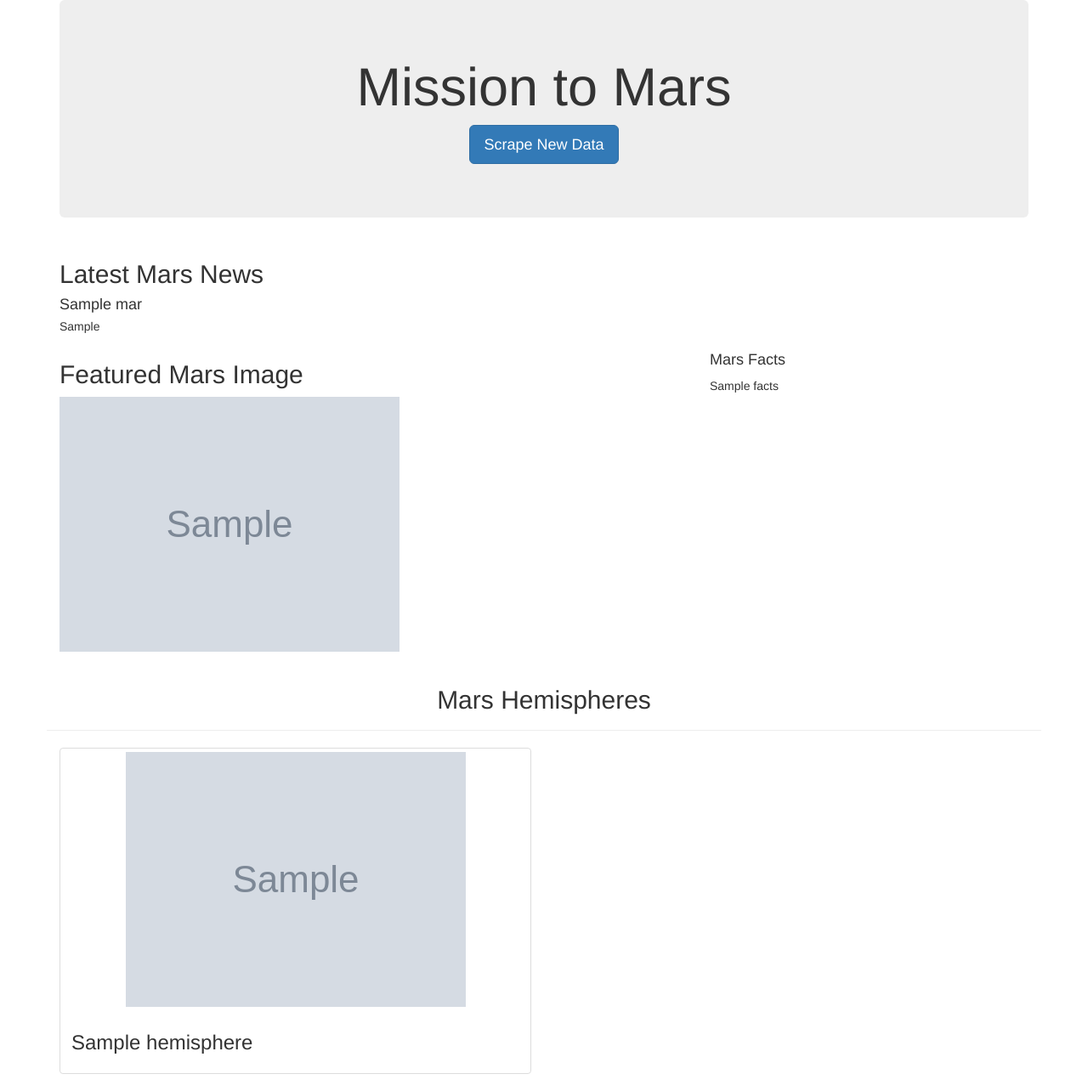
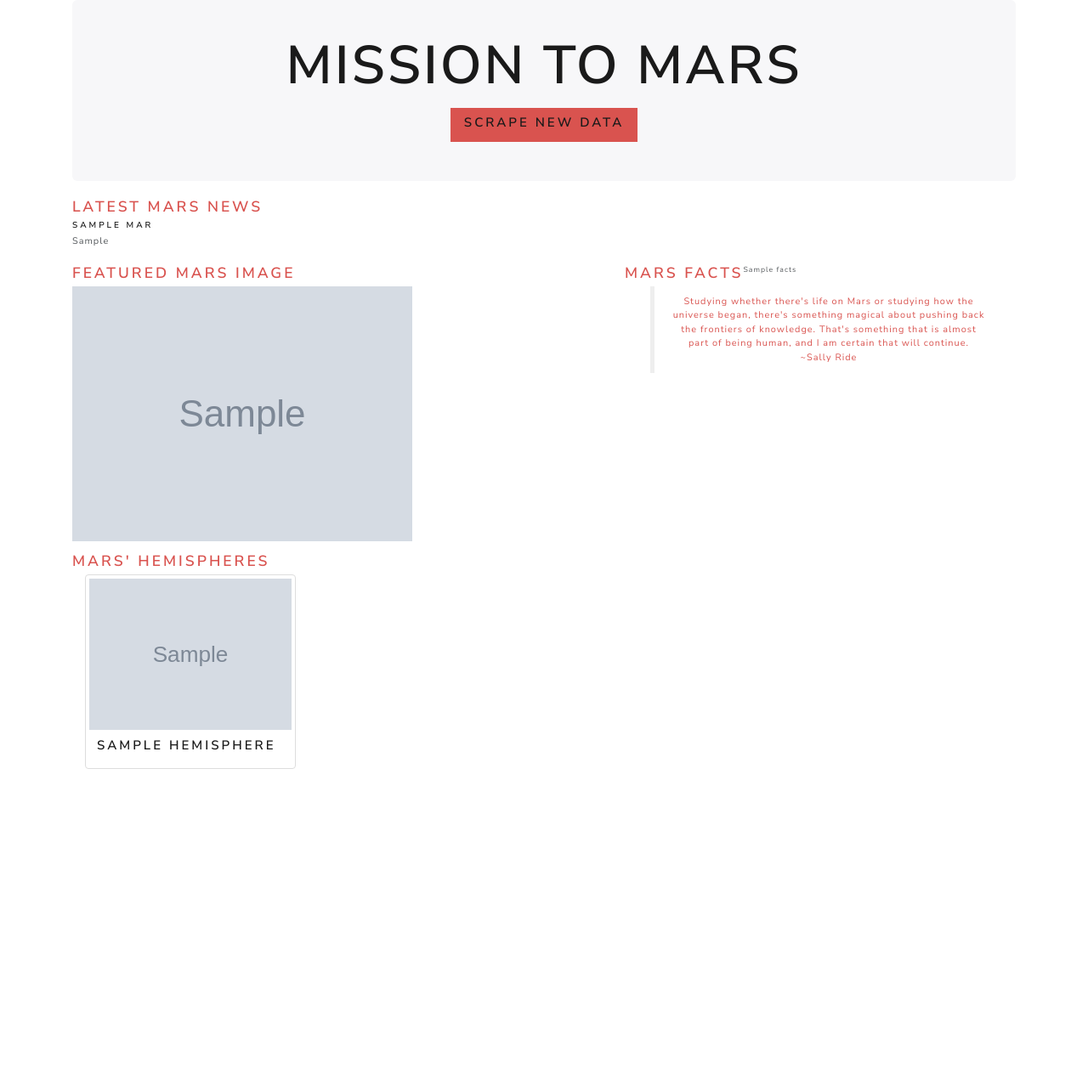
Before and after one commit to ChristineMitchell/WEB_SCRAPING_AND_DOCUMENT_DB, a Flask app: page / in a window 1280 px wide. Shown: the whole page at 85% size. After the commit the page ends 905 px from the top, so only its background shows below. Run offline with Flask 2, Linux system fonts and the light colour scheme; grey boxes marked "Sample" are stand-in pictures; a database or web service that is not in the repository returns one stand-in record (values such as "Sample title"); some libraries are stand-ins or nearby versions.

Commit message:
Latest html file to account for diff screen sizes

```diff
--- a/Challenge/templates/index.html
+++ b/Challenge/templates/index.html
@@ -4,59 +4,70 @@
     <meta charset="UTF-8" />
     <meta name="viewport" content="width=device-width, initial-scale=1.0" />
     <meta http-equiv="X-UA-Compatible" content="ie=edge" />
-    <title>Mission to Mars</title>
-    <link
-      rel="stylesheet"
-      href="https://maxcdn.bootstrapcdn.com/bootstrap/3.3.7/css/bootstrap.min.css"
-    />
+    <title class="text-primary">Mission to Mars</title>
+    <link rel="stylesheet" href="https://maxcdn.bootstrapcdn.com/bootstrap/3.3.7/css/bootstrap.min.css" />
+    <link rel="stylesheet" href="https://bootswatch.com/4/lux/bootstrap.min.css" />
+
   </head>
   <body>
     <div class="container">
       <!-- Add Jumbotron to Header -->
       <div class="jumbotron text-center">
-        <h1>Mission to Mars</h1>
+        <h1 class="text-primary">Mission to Mars</h1>
         <!-- Add a button to activate scraping script -->
-        <p><a class="btn btn-primary btn-lg" href="/scrape" role="button">Scrape New Data</a></p>
+        <a class="btn btn-danger" style = "margin:6px" href="/scrape" role="button"><h3>Scrape New Data</h3></a>
       </div>
+
       <!-- Add section for Mars News -->
       <div class="row" id="mars-news">
-        <div class="col-md-12">
+        <div class="col-xs-12">
           <div class="media">
             <div class="media-body">
-              <h2>Latest Mars News</h2>
-              <h4 class="media-heading">{{ mars.news_title }}</h4>
-              <p>{{ mars.news_paragraph }}</p>
+              <h2 class="text-danger">Latest Mars News</h2>
+              <h5 class="media-heading">{{ mars.news_title }}</h5>
+              <p class="lead">{{ mars.news_paragraph }}</p>
             </div>
           </div>
         </div>
       </div>
+
       <!-- Section for Featured Image and Facts table -->
       <div class="row" id="mars-featured-image">
-        <div class="col-md-8">
-          <h2>Featured Mars Image</h2>
+        <div class="col-xs-12 col-md-7">
+          <h2 class="text-danger">Featured Mars Image</h2>
           <img
             src="{{mars.featured_image }}"
             class="img-responsive"
             alt="Responsive image"
           />
         </div>
-        <div class="col-md-4">
-          <!-- Mars Facts -->
+
+        <!-- Mars Facts -->
+        <div class="col-xs-12 col-md-5">
           <div class="row" id="mars-facts">
-            <h4>Mars Facts</h4>
+            <h2 class="text-danger">Mars Facts</h2>
             {{ mars.facts | safe }}
           </div>
+            <!-- Famous Quoute -->
+            <figure class="text-center text-danger col-xs-12">
+              <blockquote class="blockquote">
+                <p>Studying whether there's life on Mars or studying how the universe began, there's something magical about pushing back the frontiers of knowledge. That's something that is almost part of being human, and I am certain that will continue. ~Sally Ride</p>
+            </figure>
         </div>
       </div>
+
       <!-- Section for Mars Hemispheres -->
+      <div class="col-xs-12">
+      <br />
       <div class="row" id="mars-hemispheres">
-        <div class="page-header">
-          <h2 class="text-center">Mars Hemispheres</h2>
+        <!--<div class="page-header" -->
+          <h2 class="text-danger text-center">Mars' Hemispheres</h2>
+        </div>
         </div>
         {% for hemisphere in mars.hemispheres %}
-        <div class="col-md-6">
+        <div class="col-xs-12 col-md-3">
           <div class="thumbnail">
-            <img src="{{hemisphere.img_url | default('static/images/error.png', true)}}" alt="...">
+            <img src="{{hemisphere.img_url | default('static/images/error.png', true)}}" alt="..."> <!--class="img-circle"-->
             <div class="caption">
               <h3>{{hemisphere.title}}</h3>
             </div>
@@ -64,5 +75,7 @@
         </div>
         {% endfor %}
     </div>
+
   </body>
+
 </html>
```
